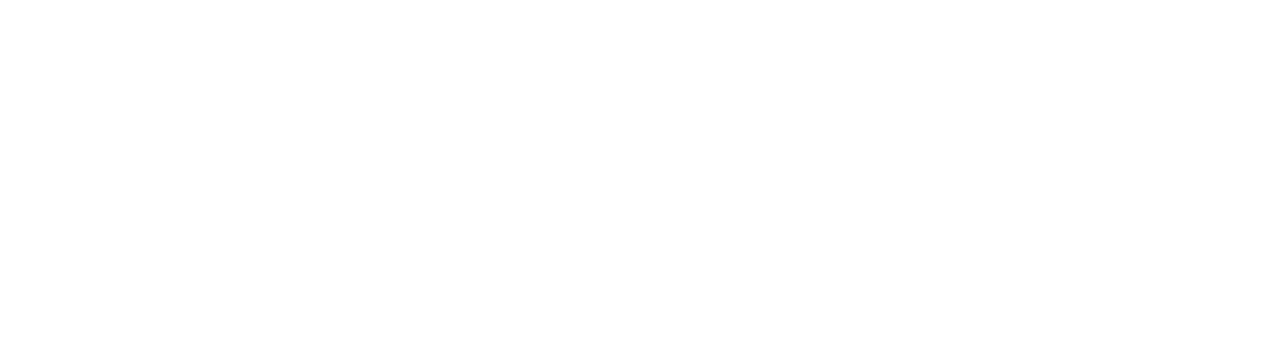
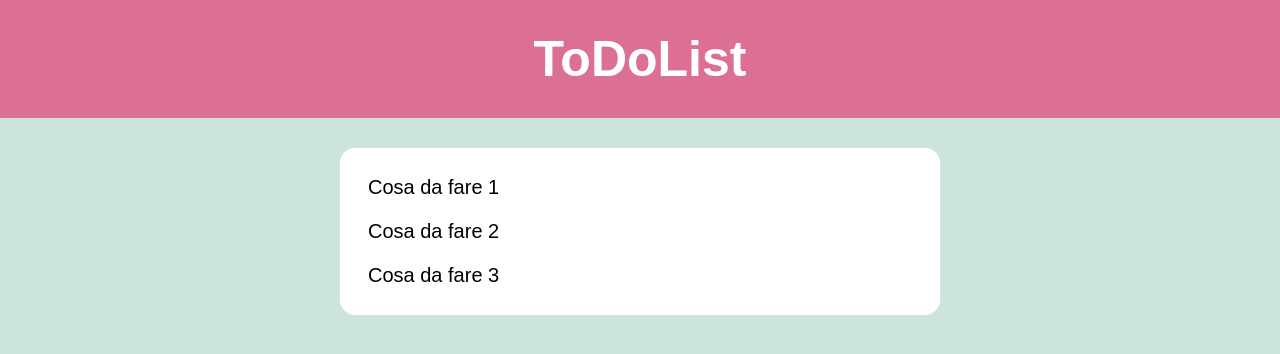
Before and after one commit to EnricoClem/vue-todolist, a plain HTML site: page index.html in a window 1280 px wide. Drawn offline with nearby package versions, Linux system fonts and the light colour scheme.

Commit message:
ADD - html base structure and css style

```diff
--- a/index.html
+++ b/index.html
@@ -9,7 +9,23 @@
 <body>
     <script src="https://unpkg.com/vue@3/dist/vue.global.js"></script>
 
+    <header>
+        <h1>ToDoList</h1>
+    </header>
 
+    <main>
+        <section class="container">
+            <div class="card">
+
+                <ul class="todolist">
+                    <li class="todo-item">Cosa da fare 1</li>
+                    <li class="todo-item">Cosa da fare 2</li>
+                    <li class="todo-item">Cosa da fare 3</li>
+                </ul>
+
+            </div>
+        </section>
+    </main>
 
     <script src="app.js"></script>
 </body>
--- a/style.css
+++ b/style.css
@@ -7,4 +7,55 @@
 
 ul, li, a {
     text-decoration: none;
+    list-style-type: none;
 }
+
+/* HEADER */
+
+header {
+    width: 100%;
+    padding: 30px 0;
+    background-color: palevioletred;
+}
+
+header h1 {
+    text-align: center;
+    color: white;
+    font-size: 50px;
+}
+
+/* MAIN */
+
+.container {
+    background-color: rgb(204, 228, 221);
+    width: 100vw;
+    height: calc(100vh - 110px);
+    display: flex;
+    justify-content: center;
+}
+
+.card {
+    background-color: white;
+    width: 600px;
+    height: fit-content;
+    border-radius: 15px;
+    padding: 20px;
+    margin-top: 30px;
+}
+
+.todolist {
+    display: flex;
+    flex-direction: column;
+    gap: 5px;
+}
+
+.todo-item {
+    padding: 8px;
+    font-size: 20px;
+    border-radius: 5px;
+    cursor: pointer;
+}
+
+.todo-item:hover {
+    background-color: rgb(237, 198, 211);
+}
```
